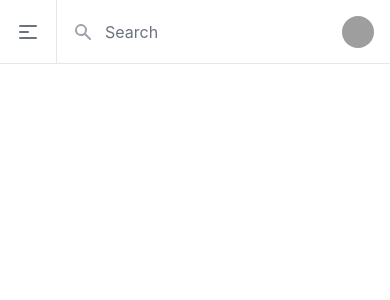
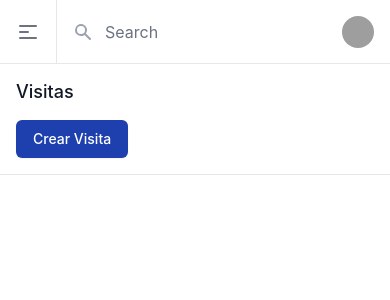
Before and after one commit to weabreus/centinela-ts, a React (Create React App) app: page / in a window 390 px wide. Shown: the top 300 px of the page. Built offline with nearby package versions, Linux system fonts and the light colour scheme; grey boxes are pictures that could not be loaded; a web font is replaced by a local one.

Commit message:
Navbar, tranlation and logo

```diff
--- a/src/components/layout/Layout.js
+++ b/src/components/layout/Layout.js
@@ -1,12 +1,24 @@
+import { useState } from "react";
+import Navbar from "../navbar/Navbar";
+import ResponsiveSidebar from "../sidebar/responsive/ResponsiveSidebar";
 import Sidebar from "../sidebar/Sidebar";
 
-function Layout() {
-
+function Layout(props) {
+  const [sidebarOpen, setSidebarOpen] = useState(false);
 
   return (
     <>
       <div className="min-h-full">
-        <Sidebar />
+        <Sidebar sidebarOpen={sidebarOpen} setSidebarOpen={setSidebarOpen}/>
+        <div className="lg:pl-64 flex flex-col">
+          <ResponsiveSidebar sidebarOpen={sidebarOpen} setSidebarOpen={setSidebarOpen}/>
+          <main className="flex-1">
+          <Navbar />
+          {props.children}
+          {/* Website content */}
+          </main>
+
+        </div>
       </div>
     </>
   );
--- /dev/null
+++ b/src/components/navbar/Navbar.js
@@ -0,0 +1,27 @@
+function Navbar() {
+  return (
+    <div className="border-b border-gray-200 px-4 py-4 sm:flex sm:items-center sm:justify-between sm:px-6 lg:px-8">
+      <div className="flex-1 min-w-0">
+        <h1 className="text-lg font-medium leading-6 text-gray-900 sm:truncate">
+          Visitas
+        </h1>
+      </div>
+      <div className="mt-4 flex sm:mt-0 sm:ml-4">
+        {/* <button
+          type="button"
+          className="order-1 ml-3 inline-flex items-center px-4 py-2 border border-gray-300 shadow-sm text-sm font-medium rounded-md text-gray-700 bg-white hover:bg-gray-50 focus:outline-none focus:ring-2 focus:ring-offset-2 focus:ring-purple-500 sm:order-0 sm:ml-0"
+        >
+          Share
+        </button> */}
+        <button
+          type="button"
+          className="order-0 inline-flex items-center px-4 py-2 border border-transparent shadow-sm text-sm font-medium rounded-md text-white bg-blue-800 hover:bg-blue-700 focus:outline-none focus:ring-2 focus:ring-offset-2 focus:ring-purple-500 sm:order-1 sm:ml-3"
+        >
+          Crear Visita
+        </button>
+      </div>
+    </div>
+  );
+}
+
+export default Navbar;
--- a/src/components/sidebar/Logo.js
+++ b/src/components/sidebar/Logo.js
@@ -2,9 +2,9 @@ function Logo() {
     return (
         <div className="flex items-center flex-shrink-0 px-6">
           <img
-            className="h-8 w-auto"
-            src="https://tailwindui.com/img/logos/workflow-logo-purple-500-mark-gray-700-text.svg"
-            alt="Workflow"
+            className="h-10"
+            src="https://s3.amazonaws.com/pim.geeopr.com-s3/guide/5ABzXrKeWxg4XPpiYq3Vz9k5LZ4nutBuQDzALPZF.svg"
+            alt="Centinela"
           />
         </div>
     );
--- a/src/components/sidebar/Sidebar.js
+++ b/src/components/sidebar/Sidebar.js
@@ -1,4 +1,3 @@
-import { useState } from "react";
 import Logo from "./Logo";
 import UserDropdown from "./userdropdown/UserDropdown";
 import SearchBar from "./searchbar/SearchBar";
@@ -51,12 +50,11 @@ function classNames(...classes) {
   return classes.filter(Boolean).join(" ");
 }
 
-function Sidebar() {
-  const [sidebarOpen, setSidebarOpen] = useState(false);
+function Sidebar(props) {
 
   return (
     <div>
-      <ResponsiveSidebar sidebarOpen={sidebarOpen} setSidebarOpen={setSidebarOpen}/>
+      <ResponsiveSidebar sidebarOpen={props.sidebarOpen} setSidebarOpen={props.setSidebarOpen}/>
 
       {/* Static sidebar for desktop */}
       <div className="hidden lg:flex lg:flex-col lg:w-64 lg:fixed lg:inset-y-0 lg:border-r lg:border-gray-200 lg:pt-5 lg:pb-4 lg:bg-gray-100">
@@ -72,7 +70,7 @@ function Sidebar() {
         </div>
       </div>
       {/* Main column */}
-      <ResponsiveNavbar setSidebarOpen={setSidebarOpen}/>
+      <ResponsiveNavbar setSidebarOpen={props.setSidebarOpen}/>
     </div>
   );
 }
--- a/src/components/sidebar/navigation/Navigation.js
+++ b/src/components/sidebar/navigation/Navigation.js
@@ -5,9 +5,9 @@ import {
 } from "@heroicons/react/outline";
 
 const navigation = [
-  { name: "Home", href: "#", icon: HomeIcon, current: true },
-  { name: "My tasks", href: "#", icon: ViewListIcon, current: false },
-  { name: "Recent", href: "#", icon: ClockIcon, current: false },
+  { name: "Visitas", href: "#", icon: HomeIcon, current: true },
+  { name: "Residentes", href: "#", icon: ViewListIcon, current: false },
+  { name: "Placeholder", href: "#", icon: ClockIcon, current: false },
 ];
 
 function classNames(...classes) {
--- a/src/components/sidebar/responsive/ResponsiveNavbar.js
+++ b/src/components/sidebar/responsive/ResponsiveNavbar.js
@@ -10,8 +10,6 @@ function classNames(...classes) {
 
 function ResponsiveNavbar(props) {
   return (
-    <div className="lg:pl-64 flex flex-col">
-      {/* Search header */}
       <div className="sticky top-0 z-10 flex-shrink-0 flex h-16 bg-white border-b border-gray-200 lg:hidden">
         <button
           type="button"
@@ -25,7 +23,7 @@ function ResponsiveNavbar(props) {
           <div className="flex-1 flex">
             <form className="w-full flex md:ml-0" action="#" method="GET">
               <label htmlFor="search-field" className="sr-only">
-                Search
+                Buscar
               </label>
               <div className="relative w-full text-gray-400 focus-within:text-gray-600">
                 <div className="absolute inset-y-0 left-0 flex items-center pointer-events-none">
@@ -166,8 +164,6 @@ function ResponsiveNavbar(props) {
           </div>
         </div>
       </div>
-      <main className="flex-1"></main>
-    </div>
   );
 }
 
--- a/src/components/sidebar/searchbar/SearchBar.js
+++ b/src/components/sidebar/searchbar/SearchBar.js
@@ -4,7 +4,7 @@ function SearchBar() {
   return (
     <div className="px-3 mt-5">
       <label htmlFor="search" className="sr-only">
-        Search
+        Buscar
       </label>
       <div className="mt-1 relative rounded-md shadow-sm">
         <div
@@ -21,7 +21,7 @@ function SearchBar() {
           name="search"
           id="search"
           className="focus:ring-indigo-500 focus:border-indigo-500 block w-full pl-9 sm:leading-9 sm:text-sm border-gray-300 rounded-md"
-          placeholder="Search"
+          placeholder="Buscar"
         />
       </div>
     </div>
--- a/src/components/sidebar/userdropdown/UserMenu.js
+++ b/src/components/sidebar/userdropdown/UserMenu.js
@@ -27,7 +27,7 @@ function UserMenu() {
                   "block px-4 py-2 text-sm"
                 )}
               >
-                View profile
+                Ver perfil
               </a>
             )}
           </Menu.Item>
@@ -40,7 +40,7 @@ function UserMenu() {
                   "block px-4 py-2 text-sm"
                 )}
               >
-                Settings
+                Ajustes
               </a>
             )}
           </Menu.Item>
@@ -53,22 +53,7 @@ function UserMenu() {
                   "block px-4 py-2 text-sm"
                 )}
               >
-                Notifications
-              </a>
-            )}
-          </Menu.Item>
-        </div>
-        <div className="py-1">
-          <Menu.Item>
-            {({ active }) => (
-              <a
-                href="#"
-                className={classNames(
-                  active ? "bg-gray-100 text-gray-900" : "text-gray-700",
-                  "block px-4 py-2 text-sm"
-                )}
-              >
-                Get desktop app
+                Notificaciones
               </a>
             )}
           </Menu.Item>
@@ -81,7 +66,7 @@ function UserMenu() {
                   "block px-4 py-2 text-sm"
                 )}
               >
-                Support
+                Soporte
               </a>
             )}
           </Menu.Item>
```
